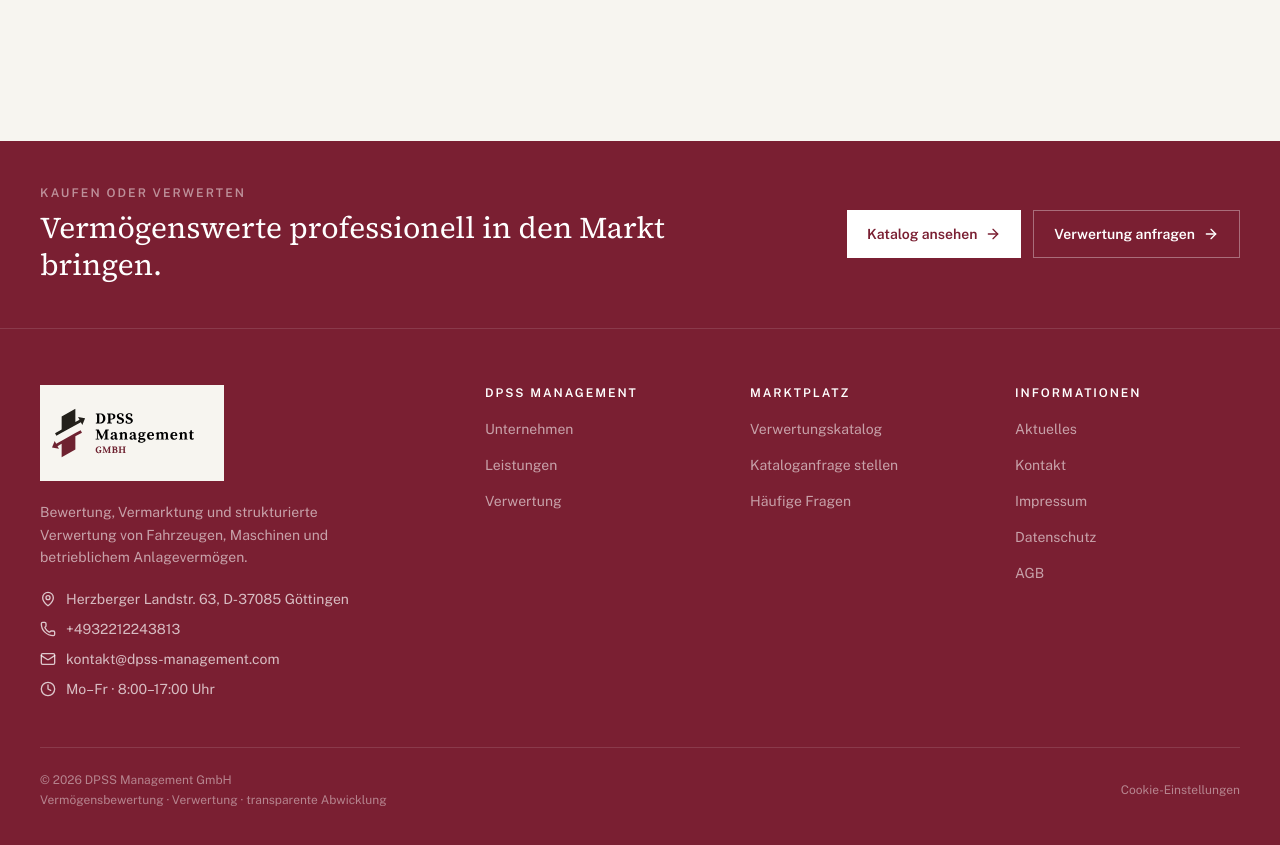
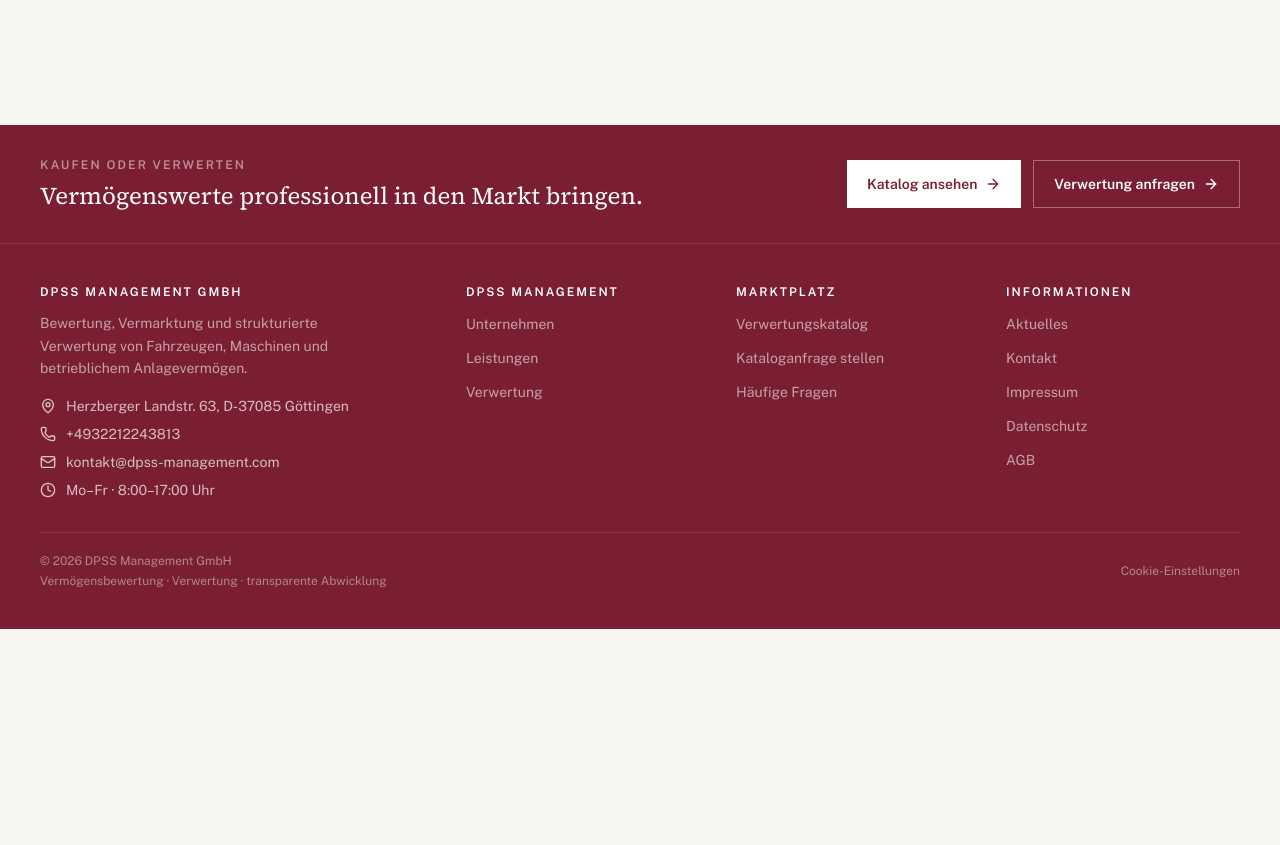
Before and after one commit to mueller433/kanzlei-website, a Next.js app: page /agb in a window 1280 px wide. Shown: the part 6160-7005 px from the top of the page. After the commit the page ends 6789 px from the top, so only its background shows below. Built offline with nearby package versions, Linux system fonts and the light colour scheme.

Commit message:
Remove footer logo and reduce footer height

```diff
--- a/components/site-footer.tsx
+++ b/components/site-footer.tsx
@@ -1,7 +1,6 @@
 'use client'
 
 import { ArrowRight, Clock, Mail, MapPin, Phone } from 'lucide-react'
-import Image from 'next/image'
 import Link from 'next/link'
 
 import { openCookieSettings } from '@/components/cookie-consent'
@@ -43,14 +42,14 @@
 
 export function SiteFooter() {
   return (
-    <footer className="mt-16 bg-accent text-accent-foreground sm:mt-20">
+    <footer className="mt-12 bg-accent text-accent-foreground sm:mt-16">
       <div className="border-b border-white/12">
-        <div className="mx-auto grid max-w-7xl gap-6 px-4 py-9 sm:px-6 sm:py-11 lg:grid-cols-[1fr_auto] lg:items-center lg:px-10">
+        <div className="mx-auto grid max-w-7xl gap-5 px-4 py-7 sm:px-6 sm:py-8 lg:grid-cols-[1fr_auto] lg:items-center lg:px-10">
           <div>
             <p className="text-xs font-semibold uppercase tracking-[0.17em] text-white/50">
               Kaufen oder verwerten
             </p>
-            <h2 className="mt-2 max-w-2xl font-serif text-2xl leading-tight text-white sm:text-3xl">
+            <h2 className="mt-2 max-w-2xl font-serif text-2xl leading-tight text-white">
               Vermögenswerte professionell in den Markt bringen.
             </h2>
           </div>
@@ -71,27 +70,17 @@
         </div>
       </div>
 
-      <div className="mx-auto w-full max-w-7xl px-4 py-12 sm:px-6 sm:py-14 lg:px-10">
-        <div className="grid grid-cols-2 gap-x-6 gap-y-10 md:grid-cols-3 lg:grid-cols-[1.35fr_repeat(3,0.75fr)] lg:gap-10">
+      <div className="mx-auto w-full max-w-7xl px-4 py-8 sm:px-6 sm:py-10 lg:px-10">
+        <div className="grid grid-cols-2 gap-x-6 gap-y-8 md:grid-cols-3 lg:grid-cols-[1.25fr_repeat(3,0.75fr)] lg:gap-9">
           <div className="col-span-2 max-w-sm md:col-span-3 lg:col-span-1">
-            <Link
-              href="/"
-              aria-label="Zur Startseite"
-              className="inline-flex bg-[#f7f5f0] px-3 py-2"
-            >
-              <Image
-                src="/dpss-logo-horizontal.svg"
-                alt="DPSS Management GmbH"
-                width={800}
-                height={400}
-                className="h-auto w-40 object-contain"
-              />
-            </Link>
-            <p className="mt-5 max-w-xs text-sm leading-relaxed text-white/58">
+            <p className="text-xs font-semibold uppercase tracking-[0.16em] text-white">
+              DPSS Management GmbH
+            </p>
+            <p className="mt-3 max-w-xs text-sm leading-relaxed text-white/58">
               Bewertung, Vermarktung und strukturierte Verwertung von Fahrzeugen, Maschinen und
               betrieblichem Anlagevermögen.
             </p>
-            <address className="mt-5 flex flex-col gap-2.5 text-sm not-italic text-white/70">
+            <address className="mt-4 flex flex-col gap-2 text-sm not-italic text-white/70">
               <span className="flex items-start gap-2.5">
                 <MapPin className="mt-0.5 h-4 w-4 shrink-0 text-white/75" aria-hidden="true" />
                 <span>{KANZLEI.adresse.strasse}, {KANZLEI_ORT}</span>
@@ -119,7 +108,7 @@
               <h2 className="text-xs font-semibold uppercase tracking-[0.16em] text-white">
                 {spalte.titel}
               </h2>
-              <ul className="mt-4 flex flex-col gap-3">
+              <ul className="mt-3 flex flex-col gap-2.5">
                 {spalte.links.map((link) => (
                   <li key={`${link.href}-${link.label}`}>
                     <Link
@@ -135,7 +124,7 @@
           ))}
         </div>
 
-        <div className="mt-12 flex flex-col gap-5 border-t border-white/12 pt-6 text-xs text-white/45 sm:flex-row sm:items-center sm:justify-between">
+        <div className="mt-8 flex flex-col gap-4 border-t border-white/12 pt-5 text-xs text-white/45 sm:flex-row sm:items-center sm:justify-between">
           <div className="flex flex-col gap-1">
             <p>© {new Date().getFullYear()} {KANZLEI.name}</p>
             <p>{KANZLEI.taetigkeit}</p>
```
